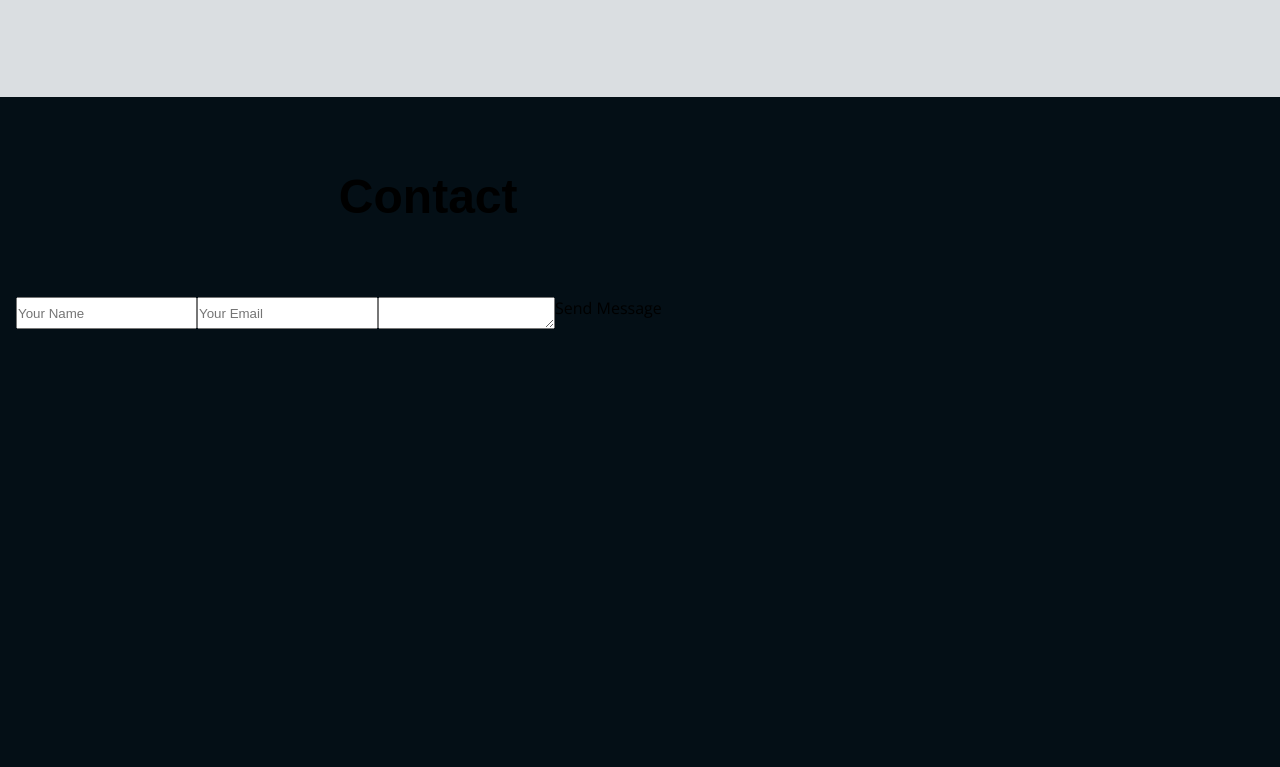
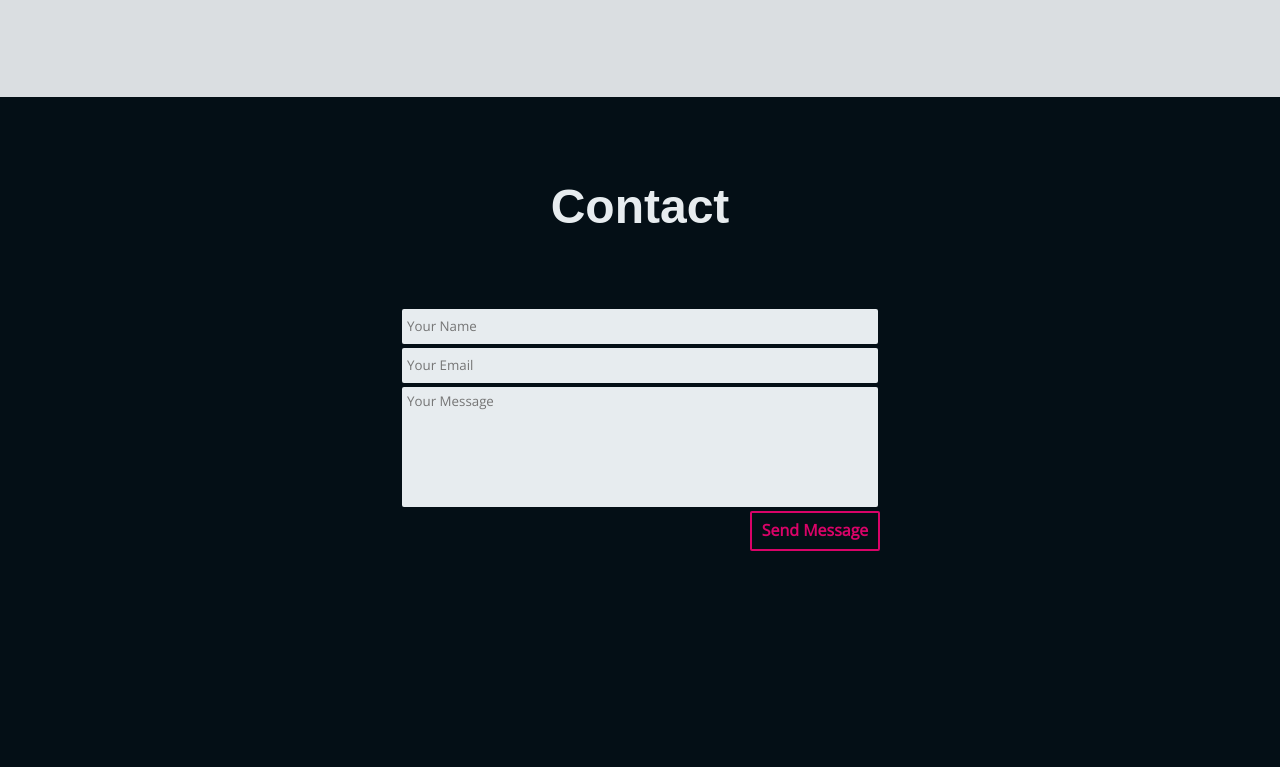
Before and after one commit to matcook/portfolio, a website: page dist/index.html in a window 1280 px wide. Shown: the part 2593-3360 px from the top of the page. Drawn offline with nearby package versions, Linux system fonts and the light colour scheme; a web font is replaced by a local one.

Commit message:
contact layout

```diff
--- a/scss/main.scss
+++ b/scss/main.scss
@@ -1,68 +1,55 @@
 //VARIABLES
 
-$colors: (primary: #040f16,
-secondary: #e7ecef,
-secondary-dark: #dadee1,
-accent: #d90368);
+$colors: (
+  primary: #040f16,
+  secondary: #e7ecef,
+  secondary-dark: #dadee1,
+  accent: #d90368
+);
 
-$font-heading: 'Proza Libre',
-sans-serif;
-$font-body: 'Open Sans',
-sans-serif;
-
+$font-heading: "Proza Libre", sans-serif;
+$font-body: "Open Sans", sans-serif;
 $background: url("../images/bg1.jpg");
-
 // MIXINS
-
 @mixin desktop {
-  @media(min-width: 1248px) {
-    @content
+  @media (min-width: 1248px) {
+    @content;
   }
 }
-
 // FUNCTIONS
-
 @function color($color-name) {
   @return map-get($colors, $color-name);
 }
-
 // GENERAL, RESETS, ETC
-
 * {
   margin: 0;
   padding: 0;
   box-sizing: border-box;
 }
-
 .flex {
   display: flex;
   flex-wrap: wrap;
 }
-
 h1,
 h2 {
   font-family: $font-heading;
 }
-
 h2 {
   font-size: 2em;
   line-height: 100px;
   height: 100px;
   text-align: center;
   width: 100%;
-
   @include desktop {
     font-size: 3em;
     height: 200px;
     line-height: 200px;
   }
 }
-
 body {
   background-color: color(primary);
   font-family: $font-body;
 }
-
 #home,
 #about,
 #projects,
@@ -70,45 +57,35 @@ body {
   min-height: 100vh;
   width: 100%;
 }
-
 .wrapper {
   height: 100%;
   max-width: 1200px;
   margin: 0 1em 0 1em;
 }
-
 // NAV BAR
-
 nav {
   height: 60px;
   align-items: center;
   margin: 0 auto;
   max-width: 1240px;
   background: color(primary);
-
   ul {
     list-style-type: none;
     width: 100%;
     max-width: 400px;
     justify-content: space-between;
-
     li {
       display: inline;
       padding: 15px;
-
       a {
         text-decoration: none;
-        color: color(secondary);
-        // font-weight: 600;
+        color: color(secondary); // font-weight: 600;
         font-family: $font-heading;
       }
     }
   }
 }
-
-
 // HOME SECTION
-
 #home {
   color: color(secondary);
   flex-direction: column;
@@ -117,7 +94,6 @@ nav {
   background-image: $background;
   background-size: cover;
   position: relative;
-
   &:after {
     content: "";
     display: block;
@@ -129,13 +105,11 @@ nav {
     background: color(primary);
     opacity: 0.95;
   }
-
   h1 {
     text-align: center;
     font-size: 2em;
     z-index: 1;
   }
-
   .btn {
     color: color(accent);
     font-size: 1em;
@@ -148,34 +122,27 @@ nav {
     padding: 5px;
     margin-top: 20px;
     z-index: 1;
-
     i {
       padding-left: 10px;
     }
   }
 }
-
 // ABOUT SECTION
-
 #about {
   background: color(secondary);
   align-items: center;
   justify-content: center;
-
   .wrapper {
     width: 100%;
     min-height: calc(100vh - 120px);
     height: auto;
-
     .bio {
       min-width: 350px;
       width: 100%;
       flex-direction: column;
-
       @include desktop {
         max-width: 400px;
       }
-
       .bio-pic {
         height: 250px;
         width: 250px;
@@ -183,13 +150,11 @@ nav {
         border: solid 1px black;
         align-self: center;
       }
-
       .bio-caption {
         text-align: center;
         max-width: 500px;
         margin-bottom: 30px;
         align-self: center;
-
         span {
           font-family: $font-heading;
           font-weight: 800;
@@ -198,35 +163,30 @@ nav {
         }
       }
     }
-
     .skills {
       width: 100%;
       min-height: 400px;
       max-height: 600px;
+      padding-left: 10px;
+      padding-right: 10px;
       height: auto;
-
-
       @include desktop {
         padding-left: 100px;
         max-width: 800px;
       }
-
       .graph {
         height: 30px;
         width: 100%;
         flex-wrap: nowrap;
-
         .graph-title {
           width: 100px;
           text-align: center;
           background: grey;
         }
-
         .graph-filled {
           width: 85%;
           background: green;
         }
-
         .graph-empty {
           text-align: center;
           width: 15%;
@@ -236,25 +196,20 @@ nav {
     }
   }
 }
-
 // PROJECTS SECTION
-
 #projects {
   background: color(secondary-dark);
   align-items: center;
   justify-content: center;
-
   .wrapper {
     width: 100%;
     min-height: calc(100vh - 120px);
     height: auto;
     justify-content: center;
-
     @include desktop {
       margin-bottom: 50px;
       justify-content: space-between;
     }
-
     .project-card {
       border: solid 1px black;
       min-width: 300px;
@@ -262,19 +217,61 @@ nav {
       height: 300px;
       margin: 0 25px 50px 25px;
       border-radius: 2px;
-
       .card-caption {
         background: color(primary);
         color: color(secondary);
         height: 50px;
         line-height: 50px;
         padding-left: 15px;
+        font-family: $font-heading;
+        text-transform: uppercase;
       }
-
     }
   }
 }
-
 // CONTACT SECTION
-
+#contact {
+  color: color(secondary);
+  justify-content: center;
+  height: auto;
+  .wrapper {
+    flex-direction: column;
+    justify-content: flex-end;
+    width: 500px;
+    min-width: 320px;
+    padding: 10px;
+    font-size: 1em;
+    input,
+    textarea {
+      min-width: 300px;
+      height: 35px;
+      padding: 5px;
+      margin: 2px;
+      background: color(secondary);
+      border: none;
+      border-radius: 2px;
+      &::placeholder {
+        font-size: 1em;
+        font-family: $font-body;
+      }
+    }
+    textarea {
+      height: 120px;
+      resize: none;
+    }
+    .btn {
+      color: color(accent);
+      font-size: 1em;
+      font-weight: 800;
+      border: 2px solid color(accent);
+      border-radius: 2px;
+      height: 40px;
+      line-height: 35px;
+      width: 130px;
+      text-align: center;
+      margin-top: 2px;
+      align-self: flex-end;
+    }
+  }
+}
 // FOOTER
```
Also changed, not shown: dist/css/main.css, dist/index.html.
